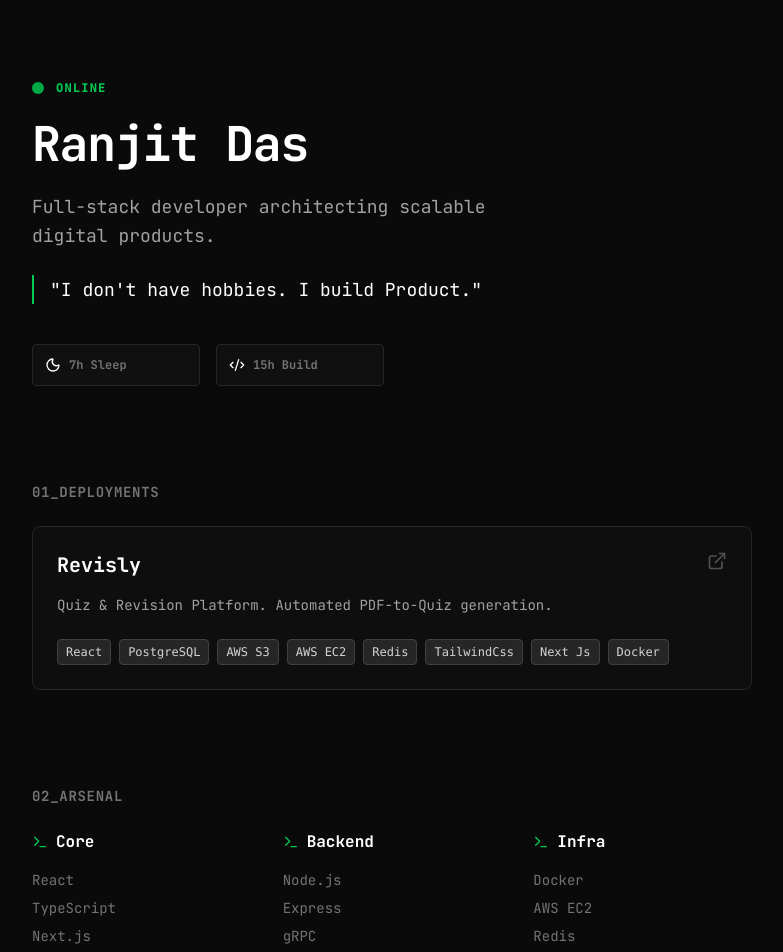
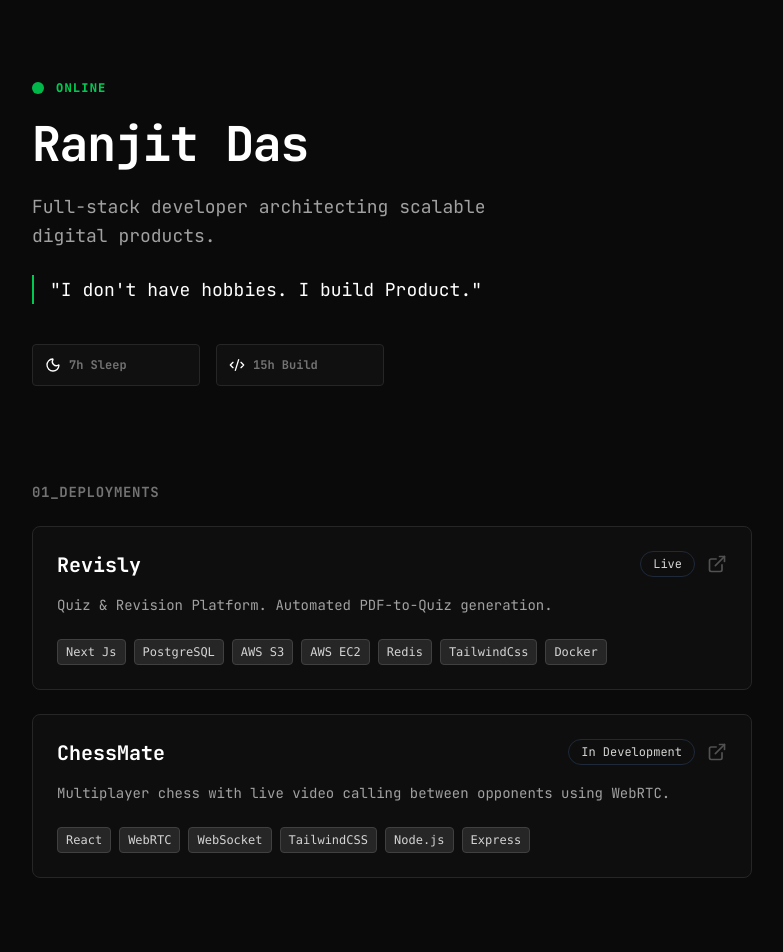
Before and after one commit to ranjit1024/PortfolioV2, a React (Vite) app: page / in a window 1280 px wide. Shown: the top 952 px of the page, without its empty margins (248-1031 px from the left). Built offline with nearby package versions, Linux system fonts and the light colour scheme; a web font is replaced by a local one.

Commit message:
added new version_5

```diff
--- a/package.json
+++ b/package.json
@@ -12,6 +12,7 @@
   "dependencies": {
     "@heroicons/react": "^2.2.0",
     "@tailwindcss/vite": "^4.1.5",
+    "chess.js": "^1.4.0",
     "lucide-react": "^0.525.0",
     "motion": "^12.23.0",
     "react": "^19.1.0",
--- a/src/App.tsx
+++ b/src/App.tsx
@@ -13,10 +13,18 @@ const PROJECTS = [
   {
     title: "Revisly",
     desc: "Quiz & Revision Platform. Automated PDF-to-Quiz generation.",
-    tags: ["React", "PostgreSQL", "AWS S3", "AWS EC2", "Redis", "TailwindCss", "Next Js","Docker"],
+    tags: ["Next Js", "PostgreSQL", "AWS S3", "AWS EC2", "Redis", "TailwindCss","Docker"],
     status: "Live",
     link: "https://www.revisly.in/"
   },
+  {
+  title: "ChessMate",
+  desc: "Multiplayer chess with live video calling between opponents using WebRTC.",
+  tags: ["React", "WebRTC", "WebSocket", "TailwindCSS", "Node.js", "Express"],
+  status: "In Development",
+  link: "" // Add your deployed link when ready
+}
+
 ];
 
 const TECH_STACK = {
@@ -92,7 +100,10 @@ function App() {
                 <h3 className="text-xl font-bold text-white group-hover:text-green-400 transition-colors">
                   {project.title}
                 </h3>
+                <div className="flex items-center gap-3">
+                  <span className="text-xs border border-gray-800 px-3 py-1 rounded-2xl">{project.status}</span>
                 <ExternalLink className="w-5 h-5 text-neutral-600 group-hover:text-white" />
+                </div>
               </div>
 
               <p className="text-neutral-400 text-sm mb-6">{project.desc}</p>
```
Also changed, not shown: 1 other file (tests, documents, lock files or other folders).
